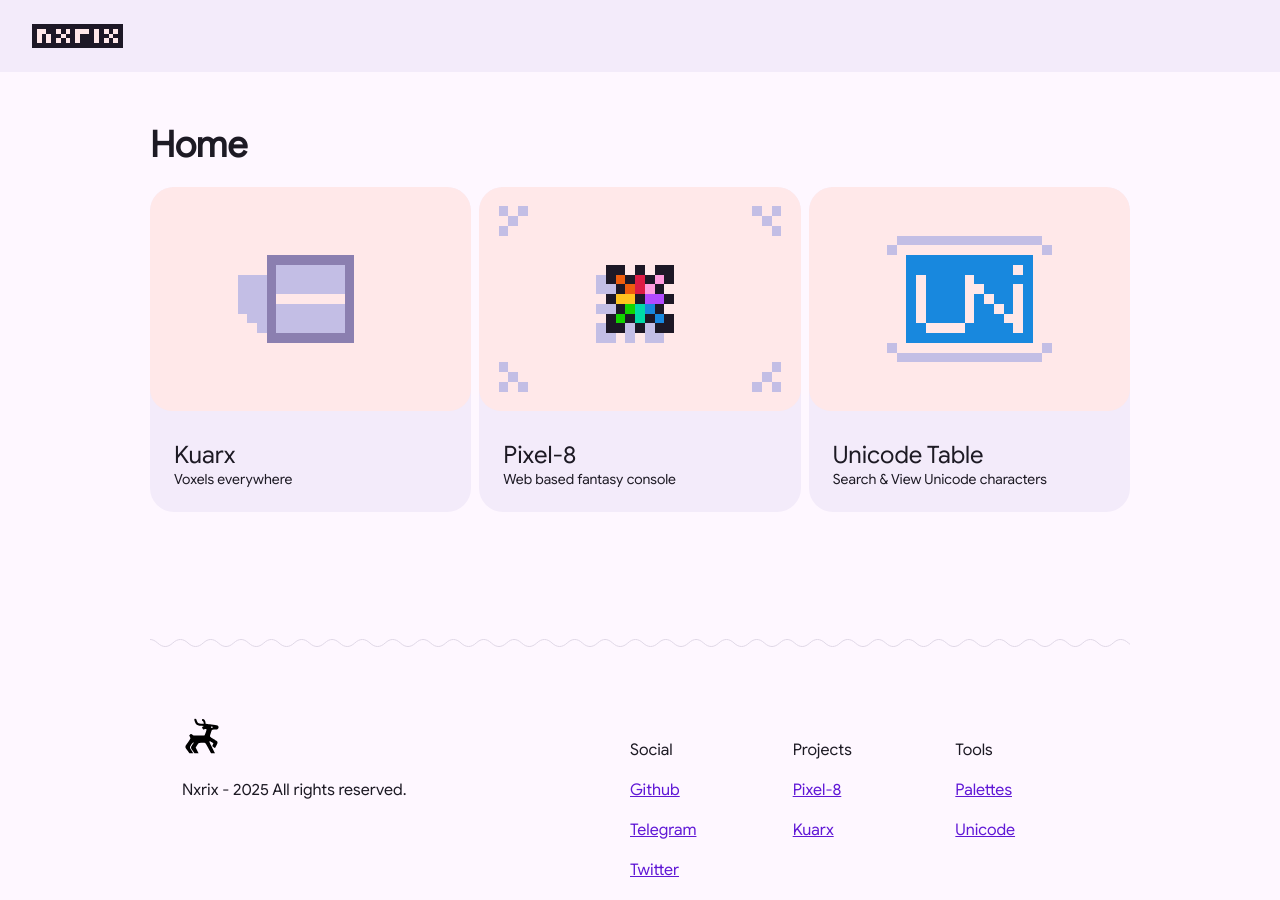
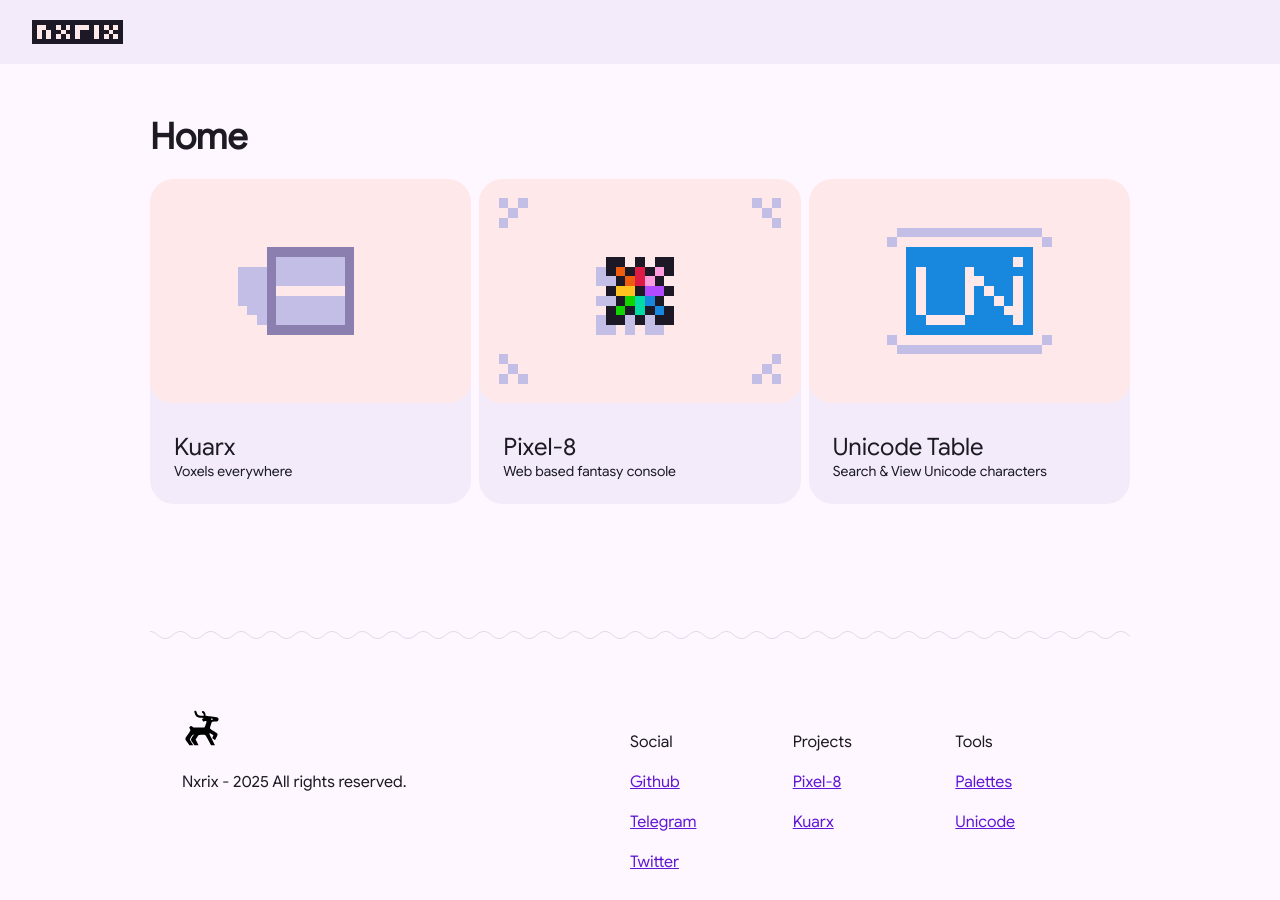
Before and after one commit to Nxrix/nxrix.github.io, a Jekyll site: the page built from index.html, in a window 1280 px wide. Built offline with Jekyll 4.4.1, drawn with Linux system fonts in a browser that asks for light colours.

Commit message:
Update style.css

```diff
--- a/assets/css/style.css
+++ b/assets/css/style.css
@@ -224,7 +224,7 @@ ol, ul {
   align-items: center;
   background-color: var(--md-sys-color-surface-container);
   width: 100%;
-  height: 72px;
+  height: 64px;
   padding: 12px 32px;
   font-size: 22px;
 }
@@ -269,15 +269,15 @@ ol, ul {
 
 .body {
   background-color: var(--md-sys-color-background);
-  height: calc(100% - 72px);
+  height: calc(100% - 64px);
   overflow-x: hidden;
   overflow-y: hidden;
   padding: 2px;
 }
 
-@media screen and (width < 425px) {
+/*@media screen and (width < 425px) {
   .top_bar {
-    /*height: 94px;*/
+    height: 94px;
     padding: 12px 26px;
   }
   .top_bar .content {
@@ -288,9 +288,9 @@ ol, ul {
     margin-right: 0px;
   }
   .body {
-    /*height: calc(100% - 94px);*/
+    height: calc(100% - 94px);
   }
-}
+}*/
 
 .body .scroll_wrapper {
   width: 100%;
```
